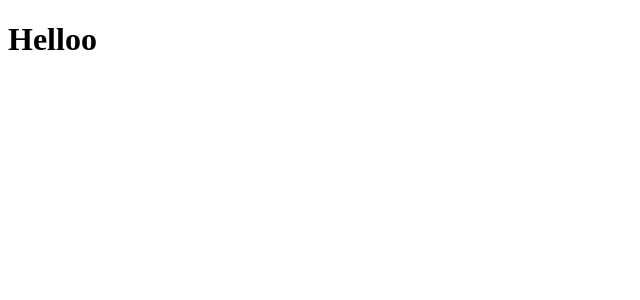
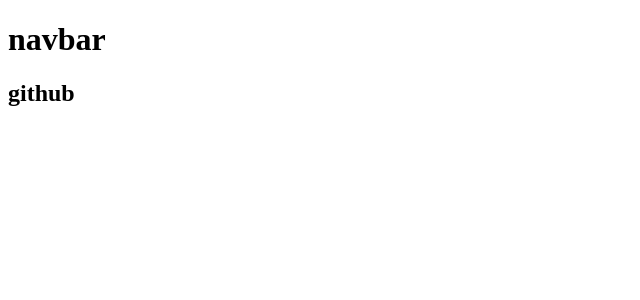
Before and after one commit to DincaToni/CryptoPort, a React (Create React App) app in the folder frontend/: page / in a window 1280 px wide. Shown: the top 300 px of the page, without its empty margins (0-640 px from the left). Built offline with nearby package versions, Linux system fonts and the light colour scheme.

Commit message:
added some navbar

```diff
--- a/frontend/src/App.js
+++ b/frontend/src/App.js
@@ -1,9 +1,10 @@
 import './App.css';
+import Navbar from './components/Navbar';
 
 function App() {
   return (
     <>
-      <h1>Helloo</h1>
+      <Navbar/>
     </>
   );
 }
--- /dev/null
+++ b/frontend/src/components/Navbar.js
@@ -0,0 +1,9 @@
+const Navbar = () => {
+    return(
+        <>
+            <h1>navbar</h1> <h2>github</h2>
+        </>
+    )
+}
+
+export default Navbar
```
